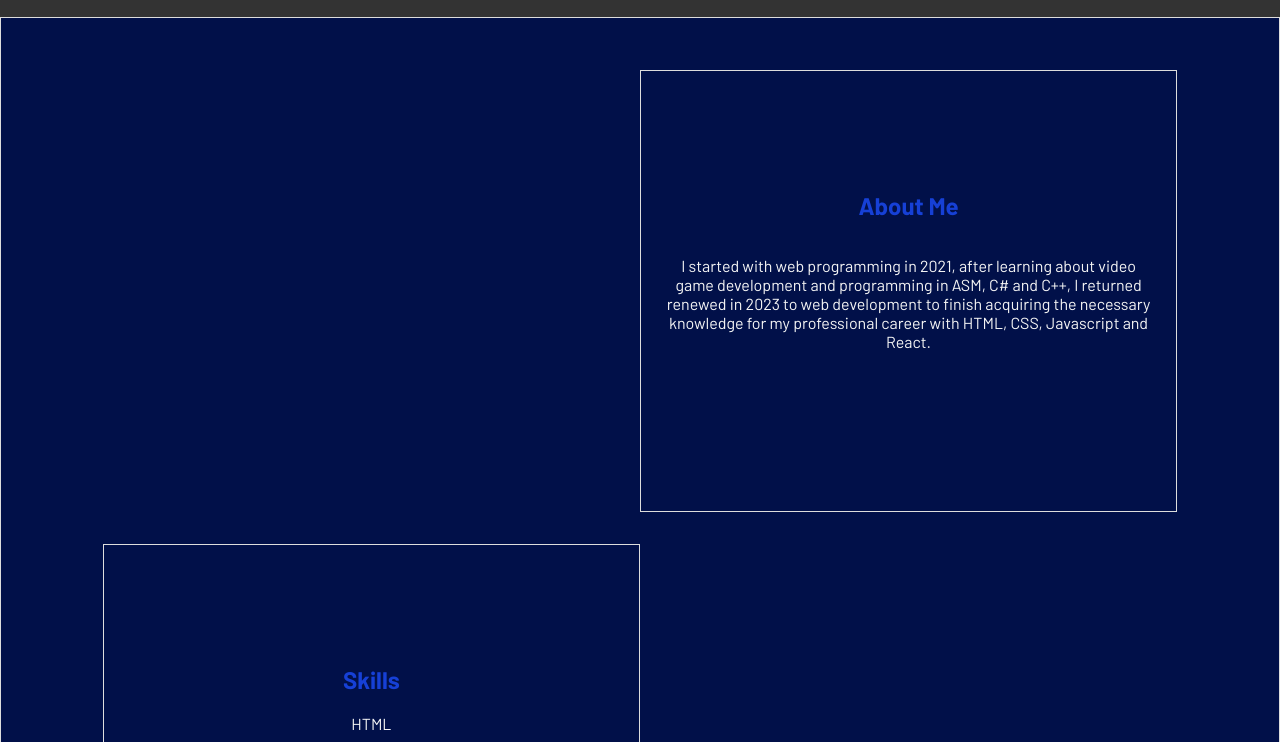
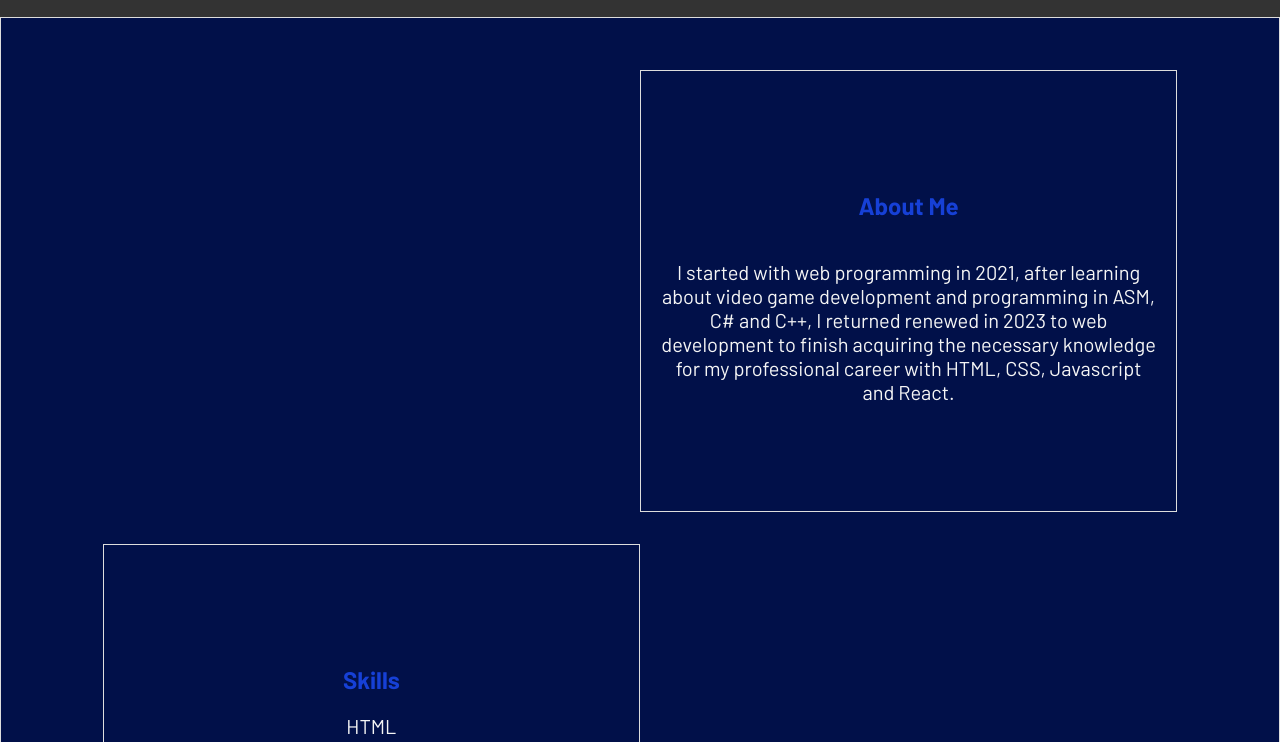
Before and after one commit to AlanPonce2407/portfolio, a website: page index.html in a window 1280 px wide. Shown: the part 139-881 px from the top of the page. Drawn offline with nearby package versions, Linux system fonts and the light colour scheme; a web font is replaced by a local one.

Commit message:
changed font sizes

```diff
--- a/scss/styles.scss
+++ b/scss/styles.scss
@@ -5,6 +5,10 @@ $background-blue: #011049;
     flex-direction: column;
     align-items: center;
     position: relative;
+}
+
+@mixin font-size-general {
+    font-size: 20px;
 }
 
 body {
@@ -45,6 +49,9 @@ header {
     h2 {
         color: #1640D6;
     }
+    p {
+        @include font-size-general()
+    }
     ul {
         margin: 0;
         padding: 0;
@@ -52,6 +59,8 @@ header {
     li {
         list-style: none;
         margin-bottom: 12px;
+        @include font-size-general()
+
     }
     .section-text-container {
         @include section-centering();
```
Also changed, not shown: css/styles.css.
